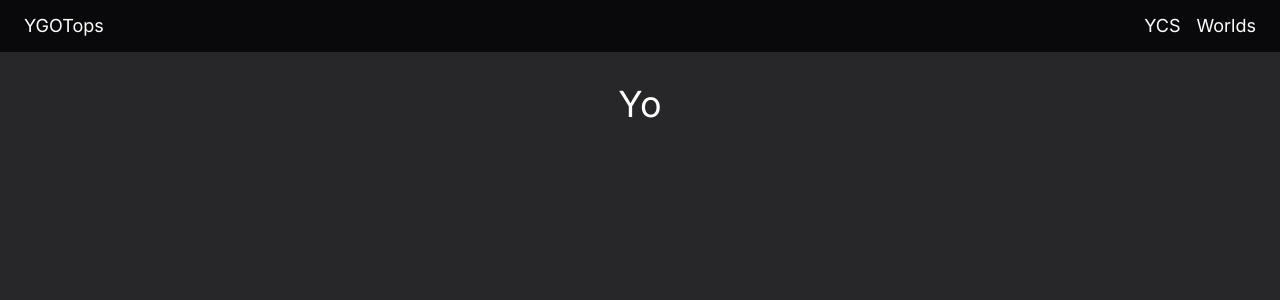
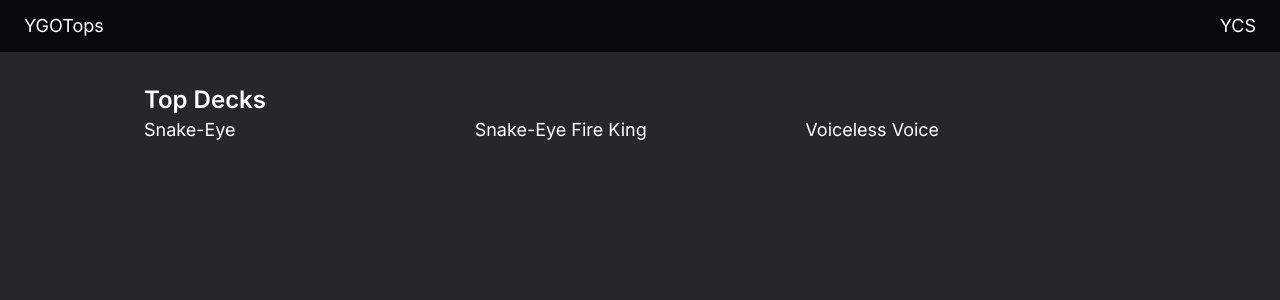
Before and after one commit to malthesers/ygo-records, a Next.js app: page / in a window 1280 px wide. Shown: the top 300 px of the page. Built offline with nearby package versions, Linux system fonts and the light colour scheme.

Commit message:
Added initial top decks section

```diff
--- /dev/null
+++ b/src/app/data/top-decks.ts
@@ -0,0 +1,25 @@
+import { IDeck } from '@/interfaces/deck'
+
+const topDecksTest: IDeck[] = [
+  {
+    id: 1,
+    name: 'Snake-Eye',
+    archetype: 'Snake-Eye',
+    thumbnail: '',
+  },
+  {
+    id: 2,
+    name: 'Snake-Eye Fire King',
+    archetype: 'Snake-Eye',
+    engine: 'Fire King',
+    thumbnail: '',
+  },
+  {
+    id: 3,
+    name: 'Voiceless Voice',
+    archetype: 'Voiceless Voice',
+    thumbnail: '',
+  },
+]
+
+export default topDecksTest
--- a/src/app/globals.css
+++ b/src/app/globals.css
@@ -15,6 +15,10 @@
     @apply text-4xl text-center;
   }
 
+  h2 {
+    @apply text-2xl font-semibold;
+  }
+
   th,
   td {
     @apply p-2;
--- a/src/app/page.tsx
+++ b/src/app/page.tsx
@@ -1,14 +1,15 @@
-import type { Metadata } from "next"
+import TopDecksSection from '@/components/landing/top-decks/TopDecksSection'
+import type { Metadata } from 'next'
 
 export const metadata: Metadata = {
   title: 'YGOTops',
-  description: 'YGOTops'
+  description: 'YGOTops',
 }
 
 export default function Home() {
   return (
     <main>
-      <h1>Yo</h1>
+      <TopDecksSection />
     </main>
   )
 }
--- a/src/components/Header.tsx
+++ b/src/components/Header.tsx
@@ -1,13 +1,13 @@
-import Link from "next/link";
+import Link from 'next/link'
 
 export default function Header() {
   return (
-    <header className="bg-zinc-950">
-      <nav className="flex flex-row justify-between px-6 py-3">
+    <header className='bg-zinc-950'>
+      <nav className='flex flex-row justify-between px-6 py-3'>
         <Link href='/'>YGOTops</Link>
-        <div className="flex gap-4">
+        <div className='flex gap-4'>
           <Link href='/ycs'>YCS</Link>
-          <Link href='/worlds'>Worlds</Link>
+          {/* <Link href='/worlds'>Worlds</Link> */}
         </div>
       </nav>
     </header>
--- /dev/null
+++ b/src/components/landing/top-decks/TopDeckCard.tsx
@@ -0,0 +1,13 @@
+import { IDeck } from '@/interfaces/deck'
+
+interface TopDeckCardProps {
+  topDeck: IDeck
+}
+
+export default function TopDeckCard({ topDeck }: TopDeckCardProps) {
+  return (
+    <article>
+      <p>{topDeck.name}</p>
+    </article>
+  )
+}
--- /dev/null
+++ b/src/components/landing/top-decks/TopDecksSection.tsx
@@ -0,0 +1,25 @@
+'use client'
+
+import topDecksTest from '@/app/data/top-decks'
+import { IDeck } from '@/interfaces/deck'
+import { useEffect, useState } from 'react'
+import TopDeckCard from './TopDeckCard'
+
+export default function TopDecksSection() {
+  const [topDecks, setTopDecks] = useState<IDeck[] | null>()
+
+  useEffect(() => {
+    setTopDecks(topDecksTest)
+  }, [])
+
+  return (
+    <section>
+      <h2>Top Decks</h2>
+      <div className='grid sm:grid-cols-2 lg:grid-cols-3'>
+        {topDecks?.map((topDeck) => (
+          <TopDeckCard key={topDeck.id} topDeck={topDeck} />
+        ))}
+      </div>
+    </section>
+  )
+}
```
Also changed, not shown: src/interfaces/deck.d.ts (added, +7 -0 lines).
